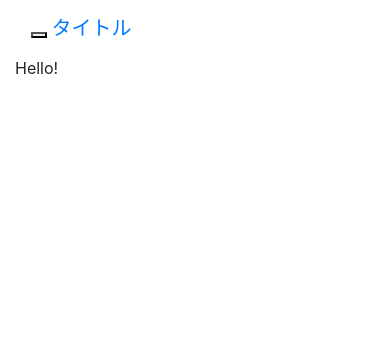
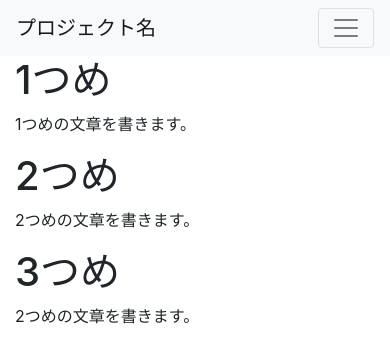
Before and after one commit to kougei-abe/web2-10, a plain HTML site: page index.html in a window 390 px wide. Drawn offline with nearby package versions, Linux system fonts and the light colour scheme.

Commit message:
Update index.html

```diff
--- a/index.html
+++ b/index.html
@@ -7,30 +7,32 @@
     <link rel="stylesheet" href="https://stackpath.bootstrapcdn.com/bootstrap/4.1.3/css/bootstrap.min.css" integrity="sha384-MCw98/SFnGE8fJT3GXwEOngsV7Zt27NXFoaoApmYm81iuXoPkFOJwJ8ERdknLPMO" crossorigin="anonymous">
   </head>
   <body>
-    <nav class="navbar navbar-default">
-	<div class="container-fluid">
-		<div class="navbar-header">
-			<button type="button" class="navbar-toggle collapsed" data-toggle="collapse" data-target="#navbarEexample1">
-				<span class="sr-only">Toggle navigation</span>
-				<span class="icon-bar"></span>
-				<span class="icon-bar"></span>
-				<span class="icon-bar"></span>
-			</button>
-			<a class="navbar-brand" href="#">タイトル</a>
-		</div>
+    <nav class ="navbar navbar-expand-lg navbar-light bg-light">
+      <a class="navbar-brand" href="#">プロジェクト名</a>
+      <button class="navbar-toggler" type="button" data-toggle="collapse" data-target="#navbarsupportedContent" aria-controls="navbarSupportedContent"
+	       aria-expanded="false" aria-label="Toggle navigation">
+	      <span class="navbar-toggler-icon"></span>
+      </button>
+      <div class="collapse navbar-colapse" id="navbarSupportedContent">
+	  <ul class="navbar-nav mr-auto">
+	    <li class="nav-item acive"><a class="nav-link" href="#">1つめ</a></li>
+	    <li class="nav-item"><a class="nav-link" href="#2nd">2つめ</a></li>
+	    <li class="nav-item"><a class="nav-link" href="#3nd">3つめ</a></li>
+	  </ul>
+      </div>
+    </nav>
 
-		<div class="collapse navbar-collapse" id="navbarEexample1">
-			<ul class="nav navbar-nav">
-				<li><a href="#">メニューＡ</a></li>
-				<li class="active"><a href="#">メニューＢ</a></li>
-				<li><a href="#">メニューＣ</a></li>
-			</ul>
-		</div>
-	</div>
-</nav>
     <div class ="container">
-     Hello!
+     <section>
+	     <h1>1つめ</h1>
+	     <p>1つめの文章を書きます。</p>
+	     <h1 id ="2nd">2つめ</h1>
+	     <p>2つめの文章を書きます。</p>
+	     <h1 id ="2nd">3つめ</h1>
+	     <p>2つめの文章を書きます。</p>
+     </section>
     </div>
+
     <script src="https://code.jquery.com/jquery-3.3.1.slim.min.js" integrity="sha384-q8i/X+965DzO0rT7abK41JStQIAqVgRVzpbzo5smXKp4YfRvH+8abtTE1Pi6jizo" crossorigin="anonymous"></script>
     <script src="https://cdnjs.cloudflare.com/ajax/libs/popper.js/1.14.3/umd/popper.min.js" integrity="sha384-ZMP7rVo3mIykV+2+9J3UJ46jBk0WLaUAdn689aCwoqbBJiSnjAK/l8WvCWPIPm49" crossorigin="anonymous"></script>
     <script src="https://stackpath.bootstrapcdn.com/bootstrap/4.1.3/js/bootstrap.min.js" integrity="sha384-ChfqqxuZUCnJSK3+MXmPNIyE6ZbWh2IMqE241rYiqJxyMiZ6OW/JmZQ5stwEULTy" crossorigin="anonymous"></script>
```
